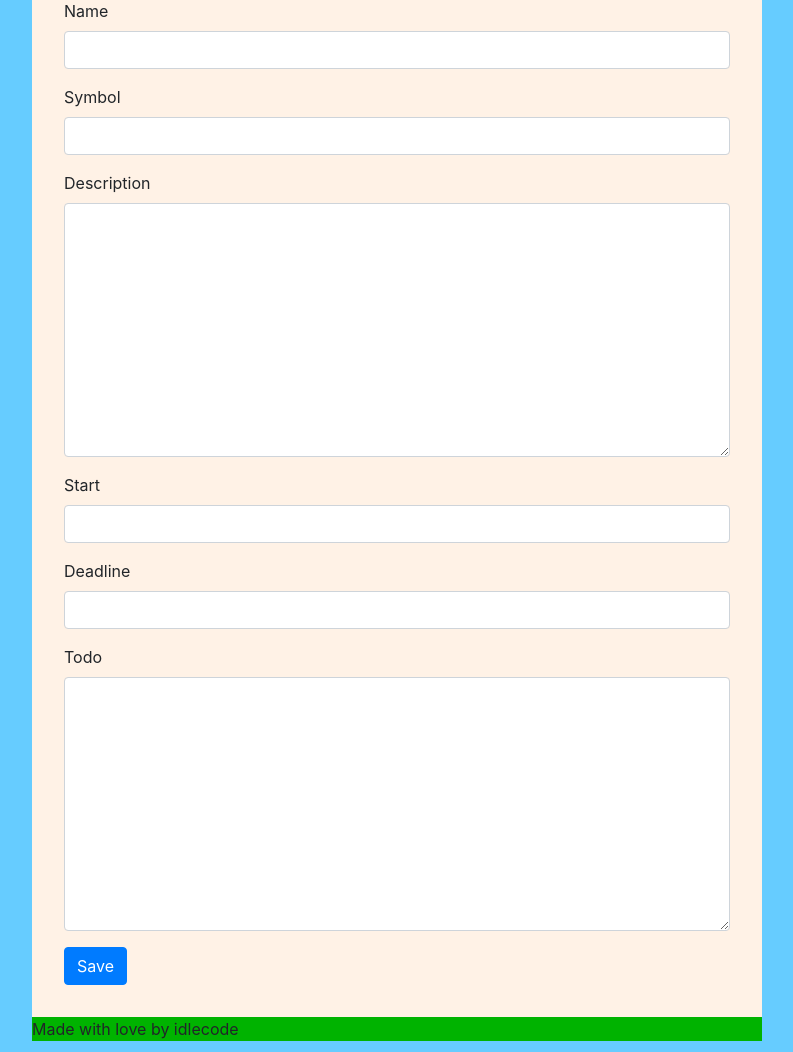
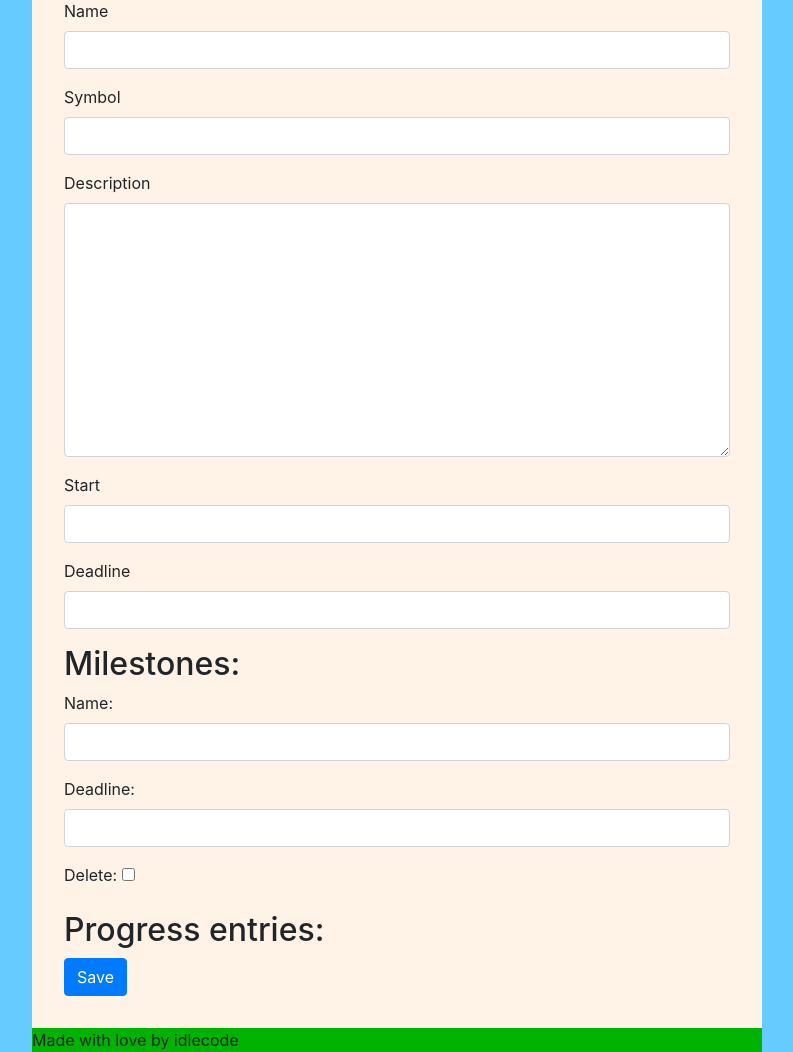
Before and after one commit to idle-code/ChallengeScheduler, a Django app: page /challenge/new/ in a window 1280 px wide. Shown: the part 169-1221 px from the top of the page, without its empty margins (243-1036 px from the left). Run offline with Django 3.2, Linux system fonts and the light colour scheme; data that the repository does not hold is empty; some libraries are stand-ins or nearby versions.

Commit message:
Working milestone CRUD

```diff
--- a/challenge_scheduler/website/forms.py
+++ b/challenge_scheduler/website/forms.py
@@ -5,10 +5,12 @@ from django.forms import DateField
 from django.forms import EmailField
 from django.forms import Form
 from django.forms import ModelForm
+from django.forms import modelformset_factory
 from django.forms import PasswordInput
 from django.forms import TextInput
 
 from .models import Challenge
+from .models import Milestone
 
 
 class BootstrapForm(Form):
@@ -52,13 +54,36 @@ class AccountSettingsForm(ModelForm, BootstrapForm):
         fields = ["email", "password", "password_retype"]
 
 
-class ChallengeForm(ModelForm, BootstrapForm):
+class MilestoneEditForm(ModelForm, BootstrapForm):
+    deadline = DateField(
+        widget=TextInput(attrs={"data-provide": "datepicker", "class": "datainput"}), required=False
+    )
+
+    class Meta:
+        model = Milestone
+        fields = ["name", "deadline"]
+
+
+MilestoneEditFormset = modelformset_factory(Milestone, MilestoneEditForm, extra=1, can_delete=True)
+
+
+class ChallengeEditForm(ModelForm, BootstrapForm):
     # TODO: user datepicker in data range mode
     start = DateField(widget=TextInput(attrs={"data-provide": "datepicker", "class": "datainput"}))
     deadline = DateField(
         widget=TextInput(attrs={"data-provide": "datepicker", "class": "datainput"})
     )
 
+    # milestones = None
+
     class Meta:
         model = Challenge
-        fields = ["name", "symbol", "description", "start", "deadline", "todo"]
+        fields = ["name", "symbol", "description", "start", "deadline"]
+
+
+class ChallengeActiveForm(ModelForm, BootstrapForm):
+    progress_entries = None
+
+    class Meta:
+        model = Challenge
+        fields = ["todo"]
--- a/challenge_scheduler/website/models.py
+++ b/challenge_scheduler/website/models.py
@@ -64,11 +64,17 @@ class Milestone(models.Model):
     name = CharField(max_length=100)
     deadline = DateField(null=True, blank=True)
     fulfilled_on = DateField(null=True, blank=True)
-    challenge = ForeignKey(Challenge, on_delete=models.CASCADE)
+    challenge = ForeignKey(Challenge, on_delete=models.CASCADE, related_name="milestones")
 
     @property
     def fulfilled(self) -> bool:
         return self.fulfilled_on is not None
+
+    def __str__(self):
+        fulfilled_mark = "[X]" if self.fulfilled else "[ ]"
+        if self.deadline:
+            return f"{fulfilled_mark} {self.name} ({self.deadline})"
+        return f"{fulfilled_mark} {self.name}"
 
 
 class ProgressEntry(models.Model):
@@ -76,5 +82,8 @@ class ProgressEntry(models.Model):
     description = TextField()
     challenge = ForeignKey(Challenge, on_delete=models.CASCADE, related_name="progress_entries")
 
+    def __str__(self):
+        return f"{self.entry_date}: {self.description}"
+
     class Meta:
         unique_together = ("entry_date", "challenge")
--- a/challenge_scheduler/website/templates/website/challenge-full-edit.html
+++ b/challenge_scheduler/website/templates/website/challenge-full-edit.html
@@ -30,10 +30,31 @@
             {% endfor %}
         </fieldset>
 
+        <h2>Milestones:</h2>
         <fieldset id="milestones-fieldset">
+            {{ milestones_formset.management_form }}
+            {% for field in milestones_formset %}
+            <div class="controls">
+                {{ field.as_p }}
 
+                {% if field.errors %}
+                <div class="error alert alert-danger" role="alert">
+                    {% for error in field.errors %}
+                        <p>{{ error }}</p>
+                    {% endfor %}
+                </div>
+                {% endif %}
+
+                {% if field.help_text %}
+                <p class="help-inline">
+                    <small>{{ field.help_text }}</small>
+                </p>
+                {% endif %}
+            </div>
+            {% endfor %}
         </fieldset>
 
+        <h2>Progress entries:</h2>
         <fieldset id="progress-fieldset">
 
         </fieldset>
@@ -42,5 +63,9 @@
             <button type="submit" class="btn btn-primary">Save</button>
         </div>
     </form>
+
+    <script type='text/javascript'>
+
+    </script>
 </div>
 {% endblock main %}
--- a/challenge_scheduler/website/views.py
+++ b/challenge_scheduler/website/views.py
@@ -12,8 +12,9 @@ from django.views.generic import RedirectView
 from django.views.generic import TemplateView
 
 from .forms import AccountSettingsForm
-from .forms import ChallengeForm
+from .forms import ChallengeEditForm
 from .forms import LoginForm
+from .forms import MilestoneEditFormset
 from .forms import RegisterForm
 from .models import Challenge
 
@@ -116,28 +117,63 @@ class ChallengeEdit(TemplateView):
         del args, kwargs
         if challenge_id:
             challenge = Challenge.objects.get(pk=challenge_id)
-            form = ChallengeForm(instance=challenge)
+            challenge_form = ChallengeEditForm(instance=challenge)
+            milestones_formset = MilestoneEditFormset(
+                queryset=challenge.milestones.all(), prefix="milestone"
+            )
         else:
-            form = ChallengeForm()
-        return self.render_to_response({"challenge_form": form})
+            challenge_form = ChallengeEditForm()
+            milestones_formset = MilestoneEditFormset()
+        return self.render_to_response(
+            {"challenge_form": challenge_form, "milestones_formset": milestones_formset}
+        )
 
     def post(self, request: HttpRequest, *args, challenge_id=None, **kwargs):
         del args, kwargs
 
         if challenge_id:
             challenge = Challenge.objects.get(pk=challenge_id)
-            form = ChallengeForm(request.POST, instance=challenge)
+            challenge_form = ChallengeEditForm(request.POST, instance=challenge)
+            milestones_formset = MilestoneEditFormset(
+                request.POST, queryset=challenge.milestones.all(), prefix="milestone"
+            )
         else:
-            form = ChallengeForm(request.POST)
+            challenge_form = ChallengeEditForm(request.POST)
+            milestones_formset = MilestoneEditFormset(request.POST)
 
-        if form.is_valid():
-            new_challenge = form.save(commit=False)
-            if not new_challenge.symbol:
-                # Use first name character as symbol
-                new_challenge.symbol = new_challenge.name.strip()[0].upper()
-            new_challenge.owner = request.user
-            new_challenge.save()
-        return self.render_to_response({"challenge_form": form})
+        if not challenge_form.is_valid() or not milestones_formset.is_valid():
+            return self.render_to_response(
+                {"challenge_form": challenge_form, "milestones_formset": milestones_formset}
+            )
+
+        new_challenge = challenge_form.save(commit=False)
+        if not new_challenge.symbol:
+            # Use first name character as symbol
+            new_challenge.symbol = new_challenge.name.strip()[0].upper()
+        new_challenge.owner = request.user
+        new_challenge.save()
+
+        for deleted_milestone_form in milestones_formset.deleted_forms:
+            print(f"Deleting {deleted_milestone_form.instance}")
+            deleted_milestone_form.instance.delete()
+            milestones_formset.forms.remove(deleted_milestone_form)
+
+        for milestone_form in milestones_formset.forms:
+            if not milestone_form.cleaned_data.get("name"):
+                print(f"Skipping empty form: {milestone_form}")
+                continue
+            milestone = milestone_form.save(commit=False)
+            milestone.challenge = new_challenge
+            milestone.save()
+            print(f"New milestone created: {milestone}")
+
+        challenge_form = ChallengeEditForm(instance=new_challenge)
+        milestones_formset = MilestoneEditFormset(
+            queryset=new_challenge.milestones.all(), prefix="milestone"
+        )
+        return self.render_to_response(
+            {"challenge_form": challenge_form, "milestones_formset": milestones_formset}
+        )
 
 
 class ChallengeReadOnly(TemplateView):
```
Also changed, not shown: 1 other file.
